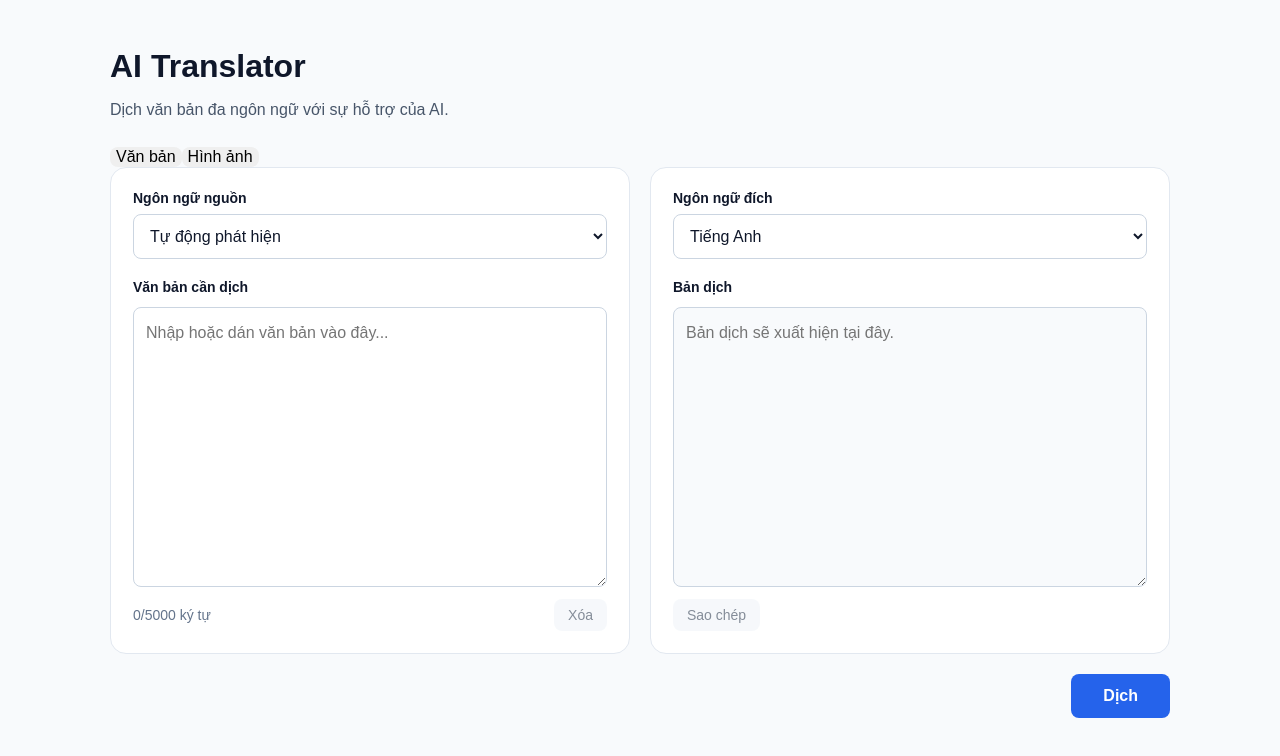
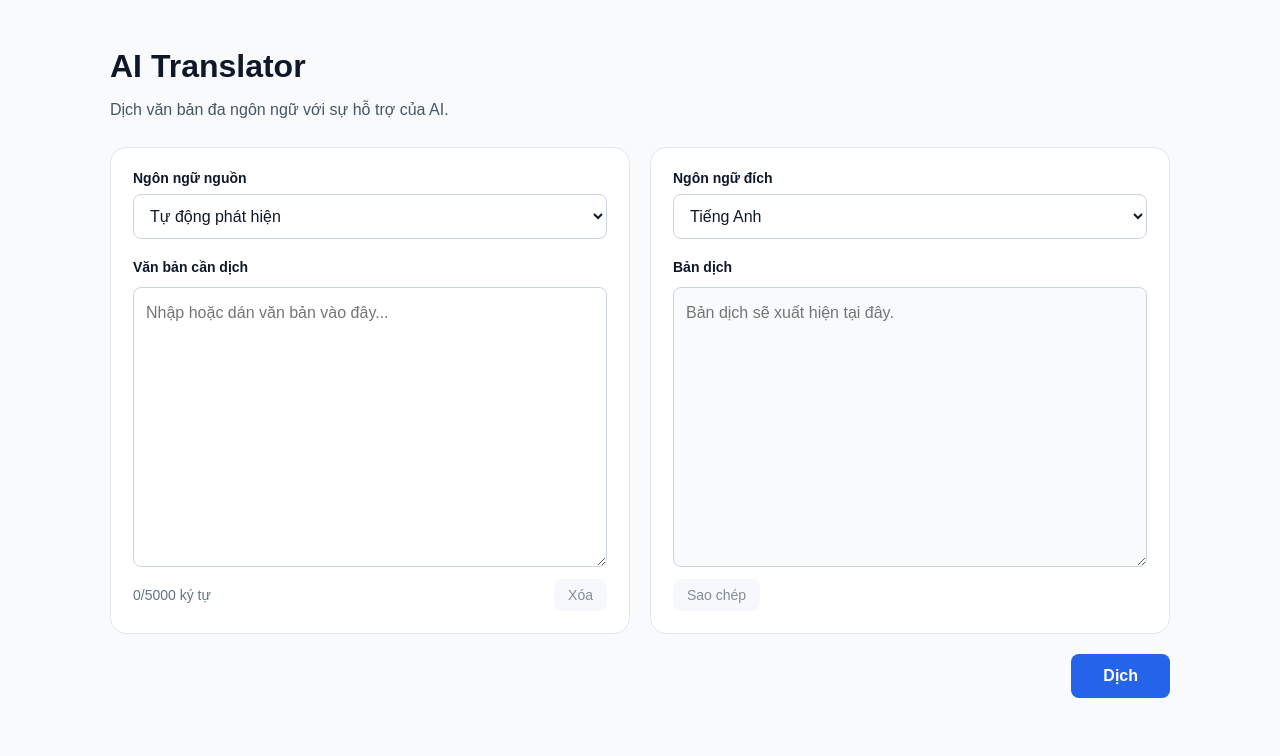
Before and after one commit to hienbn1910/LingoAI, a React (Vite) app in the folder client/: page / in a window 1280 px wide. Shown: the top 756 px of the page. Built offline with nearby package versions, Linux system fonts and the light colour scheme.

Commit message:
feat(frontend): cập nhật trang TranslatorPage

```diff
--- a/client/src/pages/TranslatorPage.jsx
+++ b/client/src/pages/TranslatorPage.jsx
@@ -1,6 +1,5 @@
 import { useState } from "react";
 import LanguageSelect from "../components/LanguageSelect";
-import ImageTranslator from "../components/ImageTranslator"; // Đã thêm import component dịch ảnh
 import { languages, MAX_TEXT_LENGTH } from "../constants/languages";
 import { submitTranslation } from "../services/translationApi";
 
@@ -10,11 +9,6 @@ function TranslatorPage() {
   const [targetLanguage, setTargetLanguage] = useState("en");
   const [translatedText, setTranslatedText] = useState("");
   const [detectedLanguage, setDetectedLanguage] = useState("");
-
-  // --- THÊM STATE QUẢN LÝ CHẾ ĐỘ VÀ LƯU ẢNH ---
-  const [translateMode, setTranslateMode] = useState("text"); // 'text' hoặc 'image'
-  const [selectedImage, setSelectedImage] = useState(null); // Lưu file ảnh được chọn
-  // -------------------------------------------
 
   const [loading, setLoading] = useState(false);
   const [error, setError] = useState("");
@@ -31,17 +25,10 @@ function TranslatorPage() {
     event.preventDefault();
     clearFeedback();
 
-    // --- CẬP NHẬT KIỂM TRA ĐẦU VÀO THEO CHẾ ĐỘ ---
-    if (translateMode === "text" && !text.trim()) {
+    if (!text.trim()) {
       setError("Vui lòng nhập văn bản cần dịch.");
       return;
     }
-
-    if (translateMode === "image" && !selectedImage) {
-      setError("Vui lòng chọn hoặc tải lên một hình ảnh.");
-      return;
-    }
-    // -------------------------------------------
 
     if (sourceLanguage === targetLanguage) {
       setError("Vui lòng chọn ngôn ngữ đích khác ngôn ngữ nguồn.");
@@ -51,7 +38,6 @@ function TranslatorPage() {
     setLoading(true);
 
     try {
-      // (Phần gọi API dịch văn bản giữ nguyên, sau này API OCR ảnh sẽ nối tiếp vào đây)
       const result = await submitTranslation({
         text,
         sourceLanguage,
@@ -71,7 +57,6 @@ function TranslatorPage() {
       setLoading(false);
     }
   }
-
   async function handleCopy() {
     setError("");
     setMessage("");
@@ -103,30 +88,6 @@ function TranslatorPage() {
           <p>Dịch văn bản đa ngôn ngữ với sự hỗ trợ của AI.</p>
         </header>
 
-        {/* 1. Thanh chuyển đổi chế độ */}
-        <div className="flex gap-6 mb-4 border-b border-gray-200 pb-2 px-2">
-          <button
-            type="button"
-            onClick={() => {
-              setTranslateMode("text");
-              clearFeedback();
-            }}
-            className={`font-semibold pb-1 transition cursor-pointer ${translateMode === "text" ? "text-blue-600 border-b-2 border-blue-600" : "text-gray-500 hover:text-gray-700"}`}
-          >
-            Văn bản
-          </button>
-          <button
-            type="button"
-            onClick={() => {
-              setTranslateMode("image");
-              clearFeedback();
-            }}
-            className={`font-semibold pb-1 transition cursor-pointer ${translateMode === "image" ? "text-blue-600 border-b-2 border-blue-600" : "text-gray-500 hover:text-gray-700"}`}
-          >
-            Hình ảnh
-          </button>
-        </div>
-
         <form onSubmit={handleSubmit}>
           <div className="translation-grid">
             <section className="translation-panel">
@@ -142,10 +103,8 @@ function TranslatorPage() {
                 disabled={loading}
               />
 
-              {/* --- DÙNG ĐIỀU KIỆN ĐỂ CHUYỂN ĐỔI GIAO DIỆN CỘT TRÁI --- */}
-              {translateMode === "text" ? (
-                <>
               <label htmlFor="source-text">Văn bản cần dịch</label>
+
               <textarea
                 id="source-text"
                 value={text}
@@ -176,23 +135,6 @@ function TranslatorPage() {
                   Xóa
                 </button>
               </div>
-                </>
-              ) : (
-                /* GỌI COMPONENT DỊCH ẢNH VÀO ĐÂY */
-                <ImageTranslator
-                  selectedImage={selectedImage}
-                  onImageSelect={(file) => {
-                    setSelectedImage(file);
-                    clearFeedback();
-                    setMessage(`Đã chọn tệp: ${file.name}`);
-                  }}
-                  onClearImage={() => {
-                    setSelectedImage(null);
-                    clearFeedback();
-                  }}
-                />
-              )}
-              {/* ---------------------------------------------------- */}
             </section>
 
             <section className="translation-panel">
```
Lines whose indentation alone changed are shown as unchanged.
